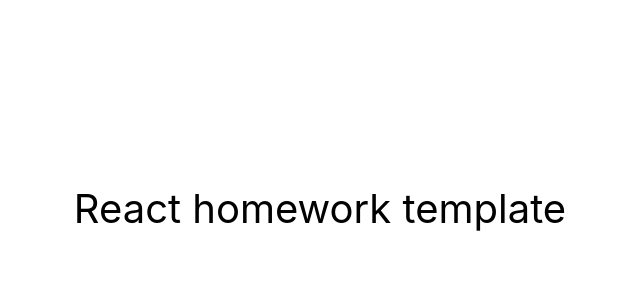
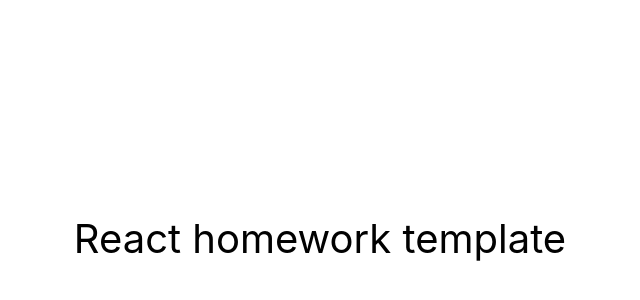
Before and after one commit to SzKonieczny/goit-react-hw-02-feedback, a React (Create React App) app: page / in a window 1280 px wide. Shown: the part 192-492 px from the top of the page, without its empty margins (320-960 px from the left). Built offline with nearby package versions, Linux system fonts and the light colour scheme.

Commit message:
index.css updated

```diff
--- a/src/index.css
+++ b/src/index.css
@@ -13,3 +13,22 @@ code {
   font-family: source-code-pro, Menlo, Monaco, Consolas, 'Courier New',
     monospace;
 }
+
+#root {
+  box-sizing: border-box;
+  display: flex;
+  flex-direction: column;
+  align-items: center;
+  justify-content: center;
+  text-align: center;
+  /* background-color: aliceblue; */
+  border-radius: 5px;
+  /* box-shadow: 5px 5px 5px 5px rgb(225, 186, 225); */
+  padding: 30px 70px 50px;
+}
+
+ul {
+  list-style: none;
+  margin: 0;
+  padding: 0;
+}
```
